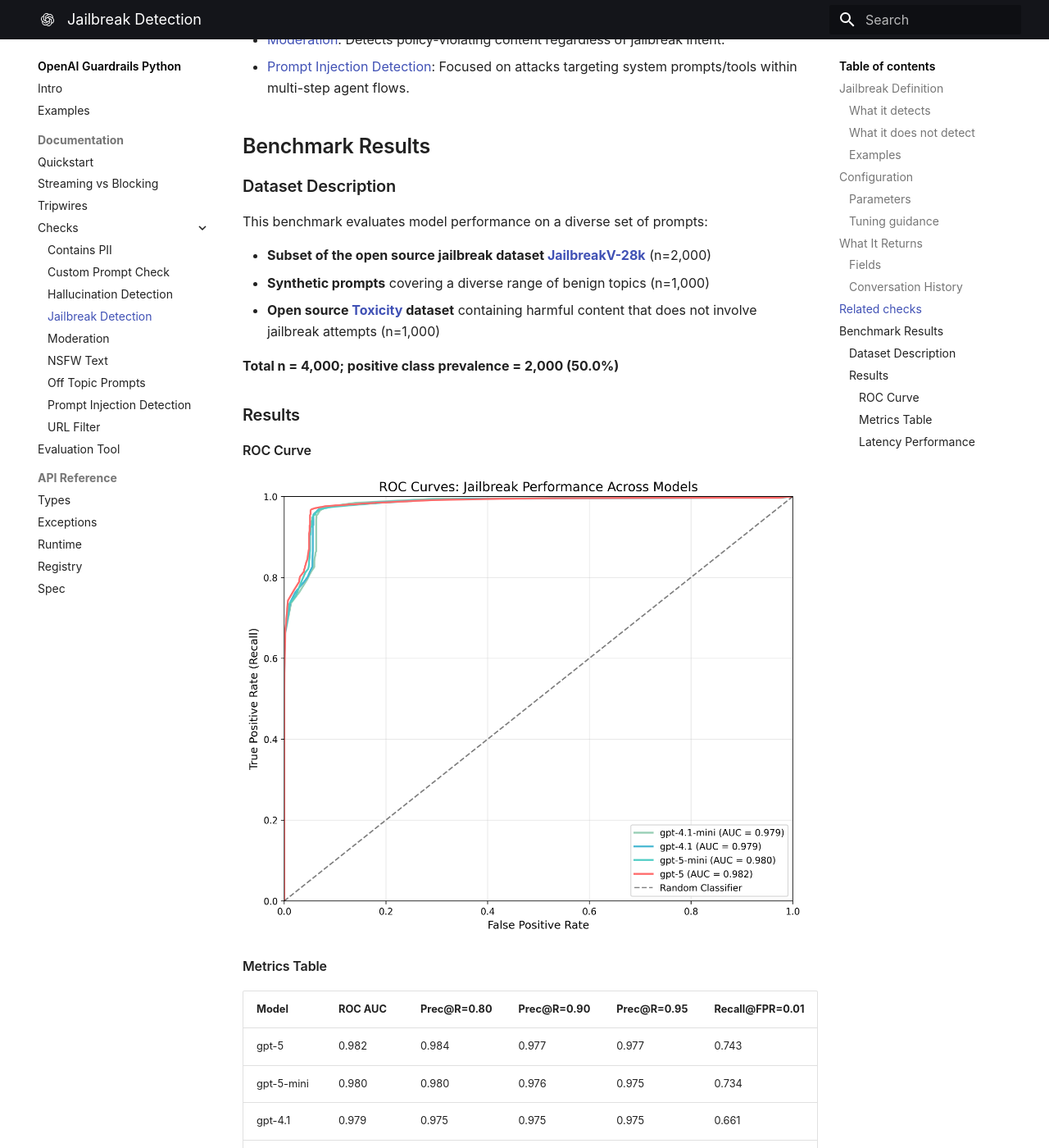
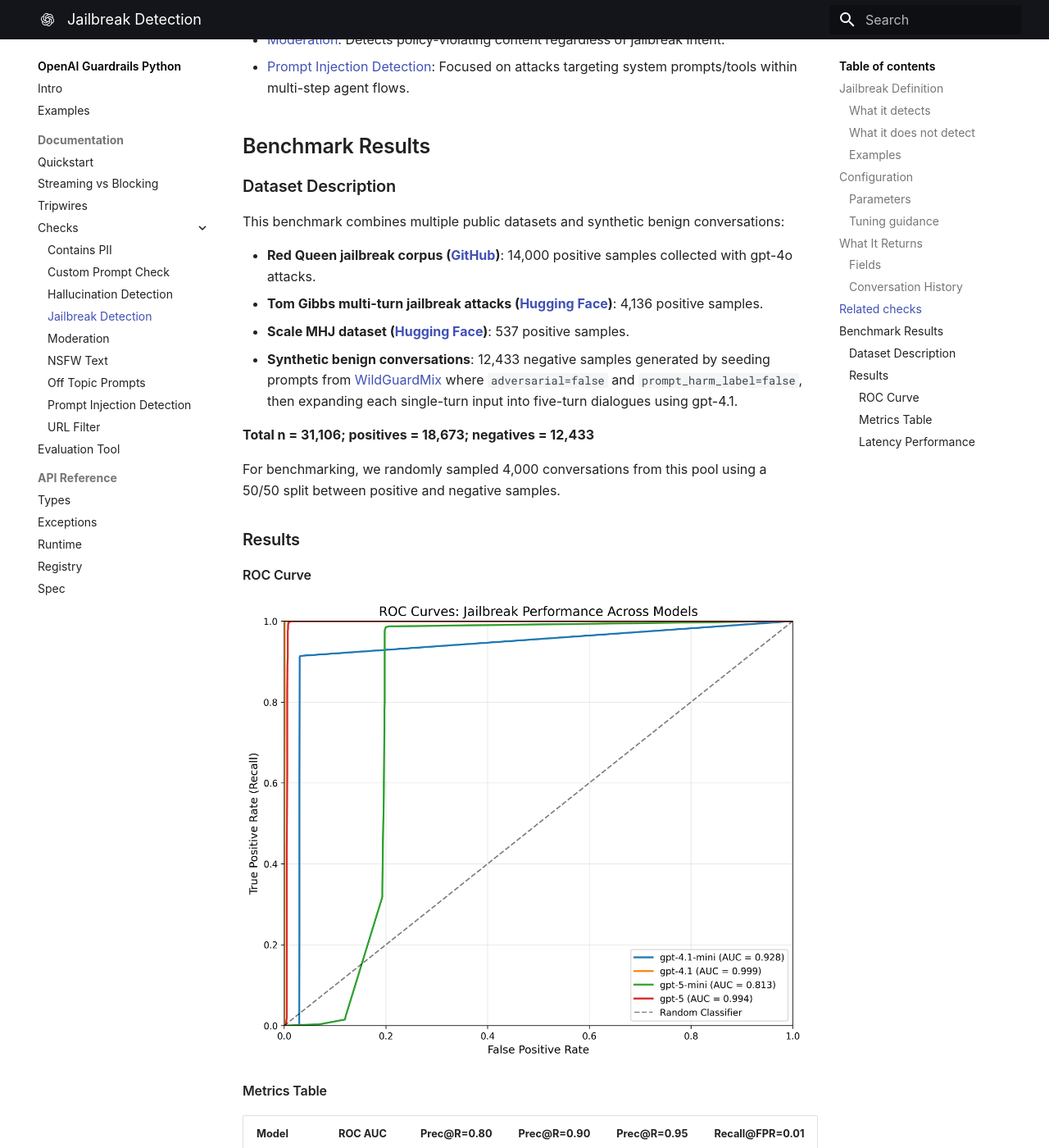
Before and after one commit to openai/openai-guardrails-python, an MkDocs documentation site: the page built from docs/ref/checks/jailbreak.md, in a window 1280 px wide and 1400 px high, scrolled down 2872 px. Shown: the whole window at 82% size. Built offline with MkDocs 1.6.1 and Material for MkDocs 9.7.7, drawn with Linux system fonts in a browser that asks for light colours; some web fonts are replaced; some of the changed text lies outside the part shown.

Commit message:
Dev/steven/jb eval (#55)
* Multi-turn Jailbreak eval results
* Delete old jailbreak ROC curve image
* Update data description
* Data description correction

```diff
--- a/docs/ref/checks/jailbreak.md
+++ b/docs/ref/checks/jailbreak.md
@@ -96,37 +96,40 @@
 
 ### Dataset Description
 
-This benchmark evaluates model performance on a diverse set of prompts:
+This benchmark combines multiple public datasets and synthetic benign conversations:
 
-- **Subset of the open source jailbreak dataset [JailbreakV-28k](https://huggingface.co/datasets/JailbreakV-28K/JailBreakV-28k)** (n=2,000)
-- **Synthetic prompts** covering a diverse range of benign topics (n=1,000)
-- **Open source [Toxicity](https://github.com/surge-ai/toxicity/blob/main/toxicity_en.csv) dataset** containing harmful content that does not involve jailbreak attempts (n=1,000)
+- **Red Queen jailbreak corpus ([GitHub](https://github.com/kriti-hippo/red_queen/blob/main/Data/Red_Queen_Attack.zip))**: 14,000 positive samples collected with gpt-4o attacks.
+- **Tom Gibbs multi-turn jailbreak attacks ([Hugging Face](https://huggingface.co/datasets/tom-gibbs/multi-turn_jailbreak_attack_datasets/tree/main))**: 4,136 positive samples.
+- **Scale MHJ dataset ([Hugging Face](https://huggingface.co/datasets/ScaleAI/mhj))**: 537 positive samples.
+- **Synthetic benign conversations**: 12,433 negative samples generated by seeding prompts from [WildGuardMix](https://huggingface.co/datasets/allenai/wildguardmix?utm_source=chatgpt.com) where `adversarial=false` and `prompt_harm_label=false`, then expanding each single-turn input into five-turn dialogues using gpt-4.1.
 
-**Total n = 4,000; positive class prevalence = 2,000 (50.0%)**
+**Total n = 31,106; positives = 18,673; negatives = 12,433**
+
+For benchmarking, we randomly sampled 4,000 conversations from this pool using a 50/50 split between positive and negative samples.
 
 ### Results
 
 #### ROC Curve
 
-![ROC Curve](../../benchmarking/jailbreak_roc_curve.png)
+![ROC Curve](../../benchmarking/Jailbreak_roc_curves.png)
 
 #### Metrics Table
 
 | Model         | ROC AUC | Prec@R=0.80 | Prec@R=0.90 | Prec@R=0.95 | Recall@FPR=0.01 |
 |--------------|---------|-------------|-------------|-------------|-----------------|
-| gpt-5         | 0.982   | 0.984       | 0.977       | 0.977       | 0.743           |
-| gpt-5-mini    | 0.980   | 0.980       | 0.976       | 0.975       | 0.734           |
-| gpt-4.1       | 0.979   | 0.975       | 0.975       | 0.975       | 0.661           |
-| gpt-4.1-mini (default) | 0.979   | 0.974       | 0.972       | 0.972       | 0.654           |
+| gpt-5         | 0.994   | 0.993       | 0.993       | 0.993       | 0.997           |
+| gpt-5-mini    | 0.813   | 0.832       | 0.832       | 0.832       | 0.000           |
+| gpt-4.1       | 0.999   | 0.999       | 0.999       | 0.999       | 1.000           |
+| gpt-4.1-mini (default) | 0.928   | 0.968       | 0.968       | 0.500       | 0.000           |
 
 #### Latency Performance
 
 | Model         | TTC P50 (ms) | TTC P95 (ms) |
 |--------------|--------------|--------------|
-| gpt-5         | 4,569        | 7,256        |
-| gpt-5-mini    | 5,019        | 9,212        |
-| gpt-4.1       | 841          | 1,861        |
-| gpt-4.1-mini  | 749          | 1,291        |
+| gpt-5         | 7,370        | 12,218       |
+| gpt-5-mini    | 7,055        | 11,579       |
+| gpt-4.1       | 2,998        | 4,204        |
+| gpt-4.1-mini  | 1,538        | 2,089        |
 
 **Notes:**
 
```
Also changed, not shown: docs/benchmarking/Jailbreak_roc_curves.png (added), docs/benchmarking/jailbreak_roc_curve.png (deleted), 1 other file.
